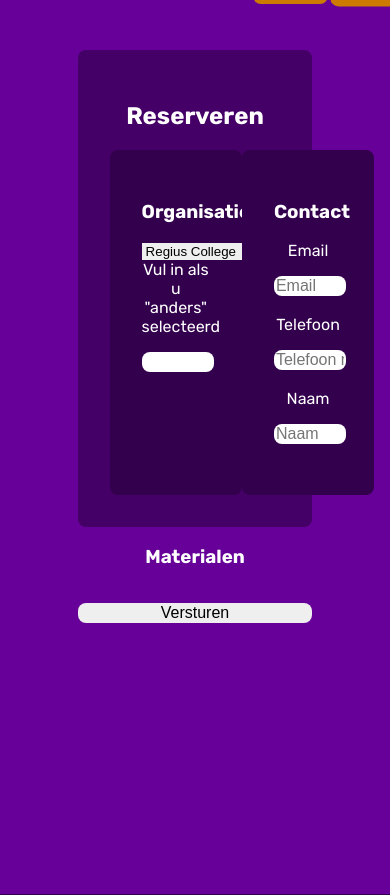
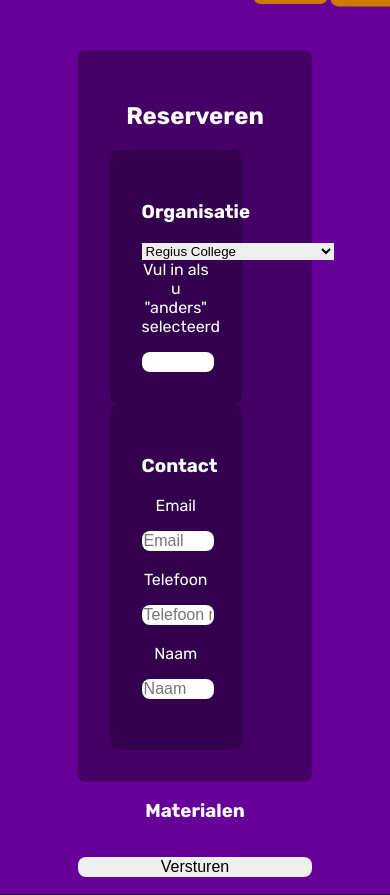
Before and after one commit to iolite312/boekingtechlab, a PHP site: page /booking in a window 390 px wide; the page is wider, and only the part inside the window is pictured. Shown: the part 67-962 px from the top of that part. Run offline with PHP 8.4, Linux system fonts and the light colour scheme; data that the repository does not hold is empty; style sheets or scripts are compiled from the project's sources.

Commit message:
become column!

```diff
--- a/css/booking.css
+++ b/css/booking.css
@@ -38,6 +38,11 @@ option {
   justify-content: space-between;
 }
 
+@media only screen and (max-width: 1220px) {
+  .userinput {
+    flex-direction: column;
+  }
+}
 .questions {
   display: flex;
   flex-direction: column;
@@ -58,11 +63,6 @@ option {
   text-align: center;
 }
 
-@media only screen and (max-width: 1220px) {
-  .questions {
-    flex-direction: column;
-  }
-}
 .material-wrap {
   display: flex;
   text-align: center;
--- a/scss/booking.scss
+++ b/scss/booking.scss
@@ -38,6 +38,12 @@ option {
     justify-content: space-between;
 }
 
+@media only screen and (max-width: 1220px) {
+    .userinput {
+        flex-direction: column;
+    }
+}
+
 .questions {
     display: flex;
     flex-direction: column;
@@ -56,12 +62,6 @@ option {
         h3 {
             text-align: center;
         }
-    }
-}
-
-@media only screen and (max-width: 1220px) {
-    .questions {
-        flex-direction: column;
     }
 }
 
```
Also changed, not shown: 1 other file.
